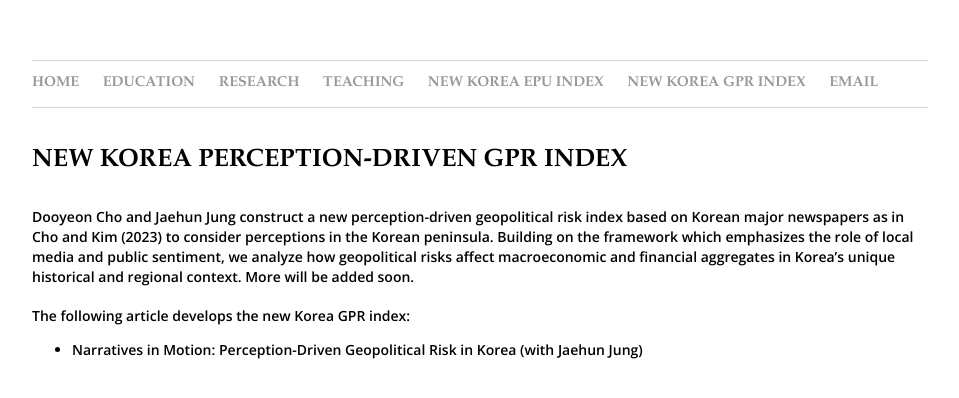
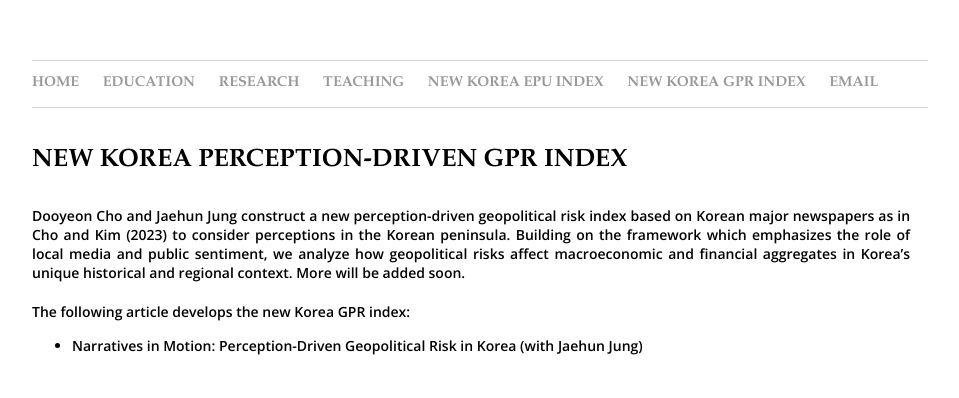
Before and after one commit to dooyeoncho/dooyeoncho.github.io, a Jekyll site: the page built from pages/new_korean_gpr_index.html, in a window 1280 px wide. Shown: the top 398 px of the page, without its empty margins (160-1119 px from the left). Built offline with Jekyll 4.4.1, drawn with Linux system fonts in a browser that asks for light colours.

Commit message:
Update new_korean_gpr_index.html

```diff
--- a/pages/new_korean_gpr_index.html
+++ b/pages/new_korean_gpr_index.html
@@ -9,18 +9,16 @@
 
 <style>
 span {
-	display:inline-block;
-	width:98%;
-	text-align:justify;
-	vertical-align:middle;
+  display: inline-block;
+  width: 98%;
+  text-align: justify;
+  vertical-align: middle;
 }
+
 span.highlight-title {
   font-size: 14px;
   font-weight: 600;
   font-family: 'Open Sans', sans-serif;
-  text-align:justify;
-  display: inline !important;  /* force override */
-  width: auto !important;
 }
 </style>
 
```
